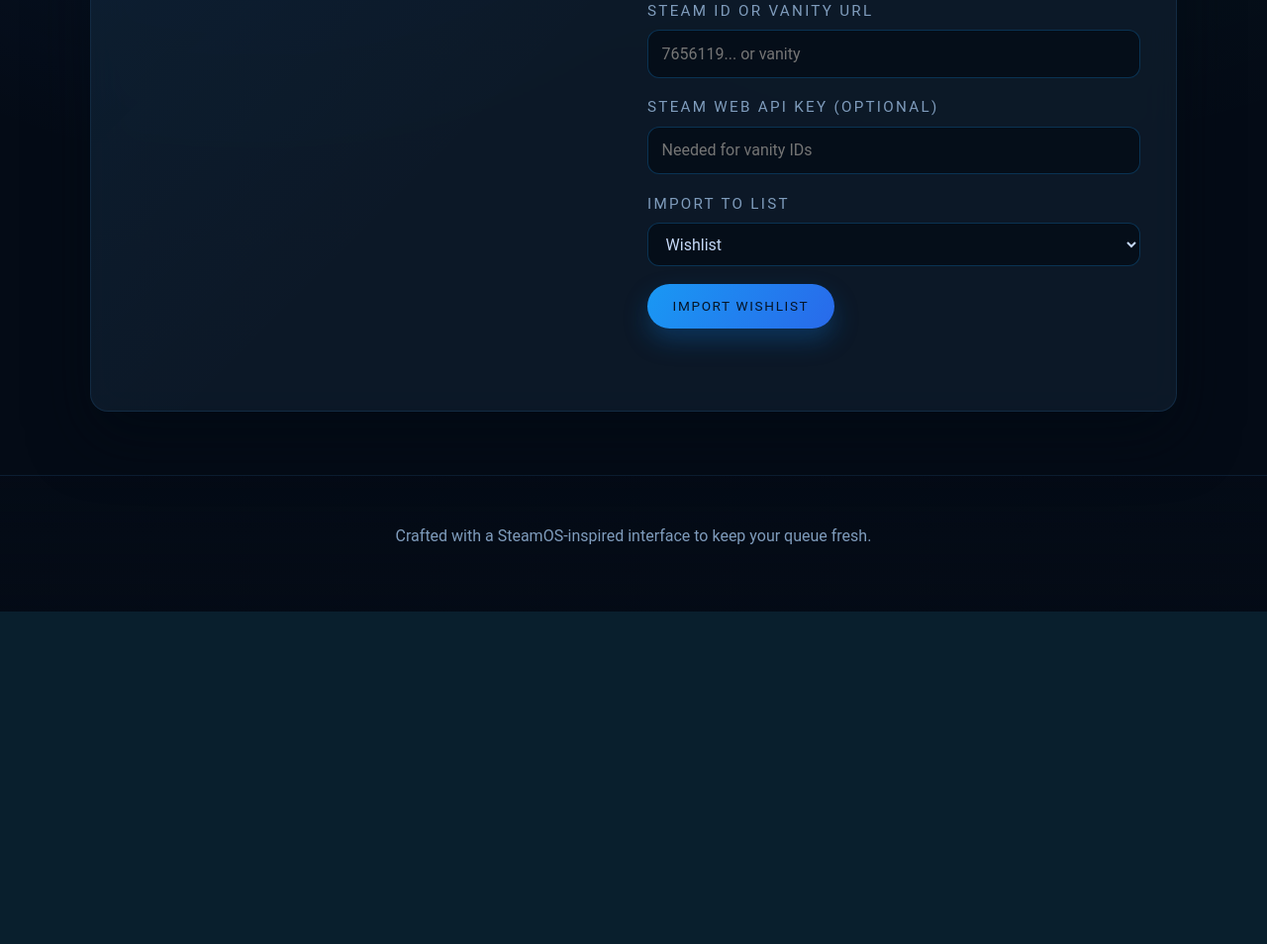
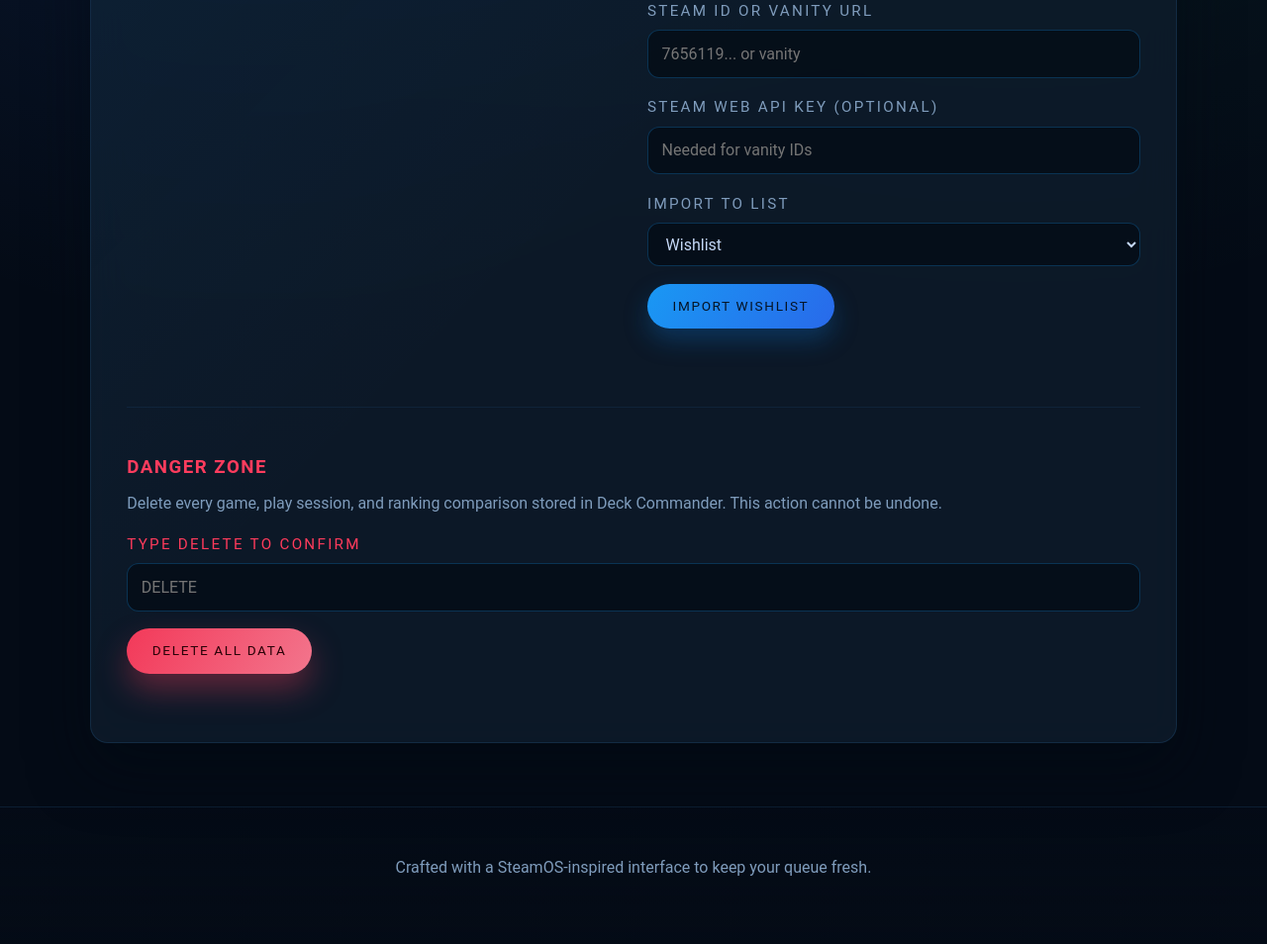
Before and after one commit to pa816859-hue/psychic-dollop, a Flask app: page /settings in a window 1280 px wide. Shown: the part 797-1751 px from the top of the page at 99% size. Before the commit the page ends 1415 px from the top, so only its background shows below. Run offline with Flask 3, Linux system fonts and the light colour scheme; some libraries are stand-ins or nearby versions.

Commit message:
Add settings option to purge database

```diff
--- a/app/routes.py
+++ b/app/routes.py
@@ -137,6 +137,42 @@ def game_detail_page(game_id: int):
 @bp.route("/settings")
 def settings_page():
     return render_template("settings.html", page_id="settings")
+
+
+@bp.route("/api/settings/purge-data", methods=["POST"])
+def purge_all_data():
+    payload = request.get_json(silent=True) or {}
+    confirmation_value = str(payload.get("confirm", "")).strip()
+
+    if confirmation_value.lower() != "delete":
+        return (
+            jsonify({"error": "Type DELETE in the confirmation field to purge data."}),
+            400,
+        )
+
+    try:
+        comparisons_deleted = Comparison.query.delete(synchronize_session=False)
+        sessions_deleted = SessionLog.query.delete(synchronize_session=False)
+        games_deleted = Game.query.delete(synchronize_session=False)
+        db.session.commit()
+    except SQLAlchemyError as error:
+        db.session.rollback()
+        logger.exception("Failed to purge database", exc_info=error)
+        return jsonify({"error": "Failed to purge database."}), 500
+
+    total_deleted = (comparisons_deleted or 0) + (sessions_deleted or 0) + (
+        games_deleted or 0
+    )
+    return jsonify(
+        {
+            "deleted": {
+                "comparisons": comparisons_deleted or 0,
+                "sessions": sessions_deleted or 0,
+                "games": games_deleted or 0,
+            },
+            "total_deleted": total_deleted,
+        }
+    )
 
 
 @bp.route("/api/insights/genres")
--- a/app/static/app.js
+++ b/app/static/app.js
@@ -2992,6 +2992,9 @@ async function initSettingsPage() {
   const wishlistImportForm = document.getElementById("wishlist-import-form");
   const libraryImportResult = document.getElementById("library-import-result");
   const wishlistImportResult = document.getElementById("wishlist-import-result");
+  const purgeDataForm = document.getElementById("purge-data-form");
+  const purgeDataResult = document.getElementById("purge-data-result");
+  const purgeConfirmInput = document.getElementById("purge-confirm");
 
   steamForm?.addEventListener("submit", async (event) => {
     event.preventDefault();
@@ -3076,6 +3079,59 @@ async function initSettingsPage() {
       { defaultStatus: "wishlist" }
     );
   });
+
+  purgeDataForm?.addEventListener("submit", async (event) => {
+    event.preventDefault();
+    if (!purgeDataResult) return;
+
+    const confirmValue = purgeConfirmInput?.value.trim() || "";
+    if (confirmValue.toLowerCase() !== "delete") {
+      purgeDataResult.textContent = "Type DELETE in the confirmation box.";
+      return;
+    }
+
+    const submitButton = purgeDataForm.querySelector("button[type='submit']");
+    purgeDataResult.textContent = "Deleting...";
+    submitButton?.setAttribute("disabled", "disabled");
+
+    try {
+      const data = await fetchJSON("/api/settings/purge-data", {
+        method: "POST",
+        headers: { "Content-Type": "application/json" },
+        body: JSON.stringify({ confirm: confirmValue }),
+      });
+      const { deleted } = data;
+      const parts = [];
+      if (deleted) {
+        if (typeof deleted.games === "number") {
+          parts.push(`${deleted.games} game${deleted.games === 1 ? "" : "s"}`);
+        }
+        if (typeof deleted.sessions === "number") {
+          parts.push(
+            `${deleted.sessions} session${deleted.sessions === 1 ? "" : "s"}`
+          );
+        }
+        if (typeof deleted.comparisons === "number") {
+          parts.push(
+            `${deleted.comparisons} comparison${
+              deleted.comparisons === 1 ? "" : "s"
+            }`
+          );
+        }
+      }
+      const summary = parts.length > 0 ? parts.join(", ") : "no records";
+      purgeDataResult.textContent = `Deleted ${summary} from the database.`;
+      if (purgeConfirmInput) {
+        purgeConfirmInput.value = "";
+      }
+      state.cachedGames = [];
+      await fetchAndCacheGames({ force: true });
+    } catch (error) {
+      purgeDataResult.textContent = error instanceof Error ? error.message : String(error);
+    } finally {
+      submitButton?.removeAttribute("disabled");
+    }
+  });
 }
 
 async function bootstrap() {
--- a/app/static/styles.css
+++ b/app/static/styles.css
@@ -892,6 +892,16 @@ button.primary {
   box-shadow: 0 16px 32px rgba(26, 159, 255, 0.35);
 }
 
+button.danger {
+  background: linear-gradient(120deg, rgba(255, 59, 92, 0.95), rgba(255, 122, 146, 0.95));
+  color: #2b0208;
+  box-shadow: 0 16px 32px rgba(255, 59, 92, 0.35);
+}
+
+button.danger:hover {
+  box-shadow: 0 22px 40px rgba(255, 59, 92, 0.45);
+}
+
 .hero-cta .primary:hover,
 button.primary:hover,
 button:hover {
@@ -915,6 +925,28 @@ button {
   color: #051426;
   border: none;
   box-shadow: 0 12px 25px rgba(14, 92, 167, 0.4);
+}
+
+.danger-zone {
+  border-top: 1px solid rgba(26, 59, 92, 0.35);
+  margin-top: 2rem;
+  padding-top: 1.75rem;
+}
+
+.danger-zone h3 {
+  color: var(--danger);
+  letter-spacing: 0.08em;
+  margin-bottom: 0.5rem;
+  text-transform: uppercase;
+}
+
+.danger-zone p {
+  margin-top: 0;
+  color: var(--text-muted);
+}
+
+.danger-zone .field label {
+  color: var(--danger);
 }
 
 button:focus-visible {
--- a/app/templates/settings.html
+++ b/app/templates/settings.html
@@ -96,5 +96,26 @@
         <p class="hint" id="wishlist-import-result"></p>
       </div>
     </div>
+    <div class="danger-zone">
+      <h3>Danger zone</h3>
+      <p>
+        Delete every game, play session, and ranking comparison stored in Deck Commander.
+        This action cannot be undone.
+      </p>
+      <form id="purge-data-form">
+        <div class="field">
+          <label for="purge-confirm">Type DELETE to confirm</label>
+          <input
+            id="purge-confirm"
+            name="confirm"
+            type="text"
+            placeholder="DELETE"
+            required
+          />
+        </div>
+        <button type="submit" class="danger">Delete all data</button>
+      </form>
+      <p class="hint" id="purge-data-result"></p>
+    </div>
   </section>
 {% endblock %}
```
Also changed, not shown: tests/test_settings.py (added, +51 -0 lines).
